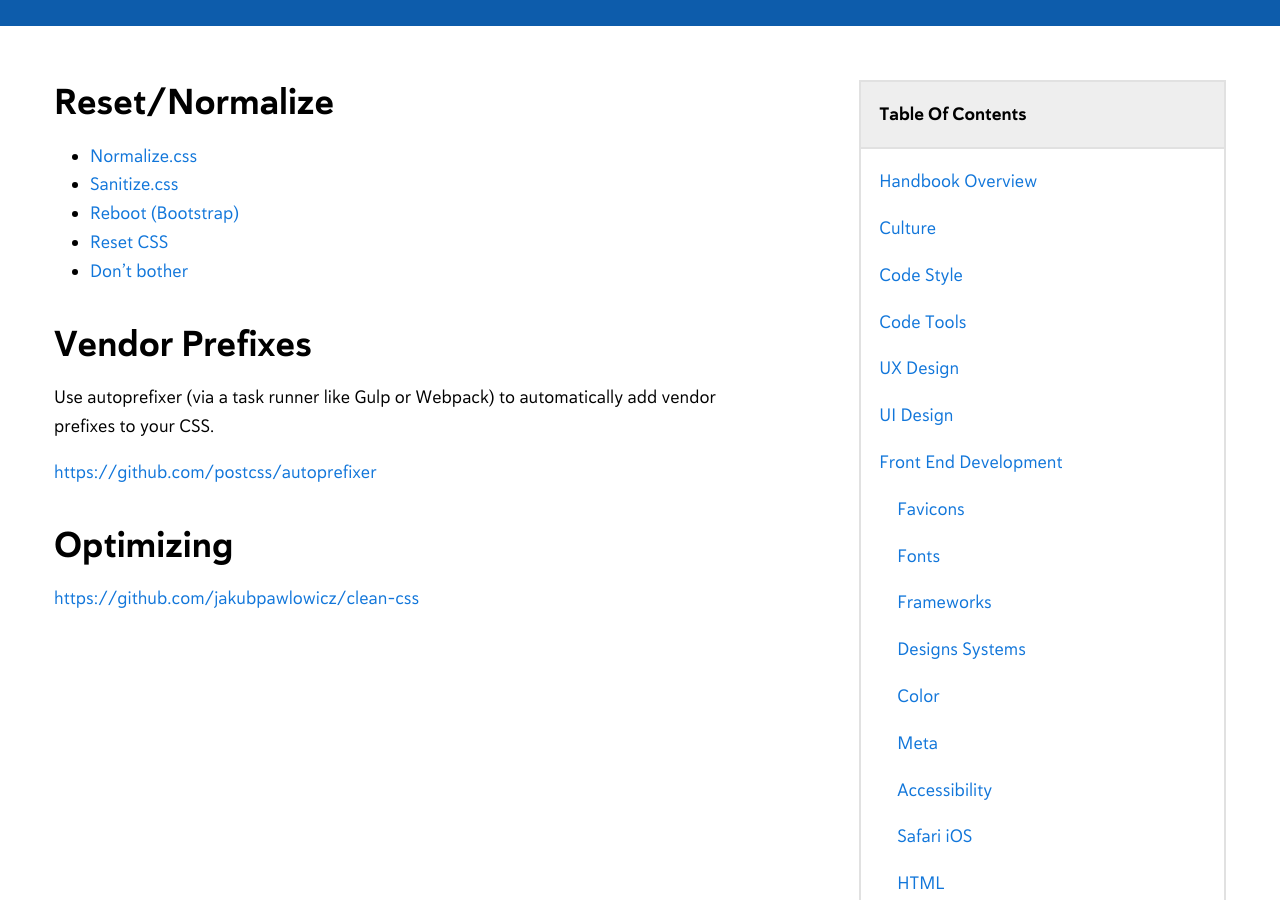
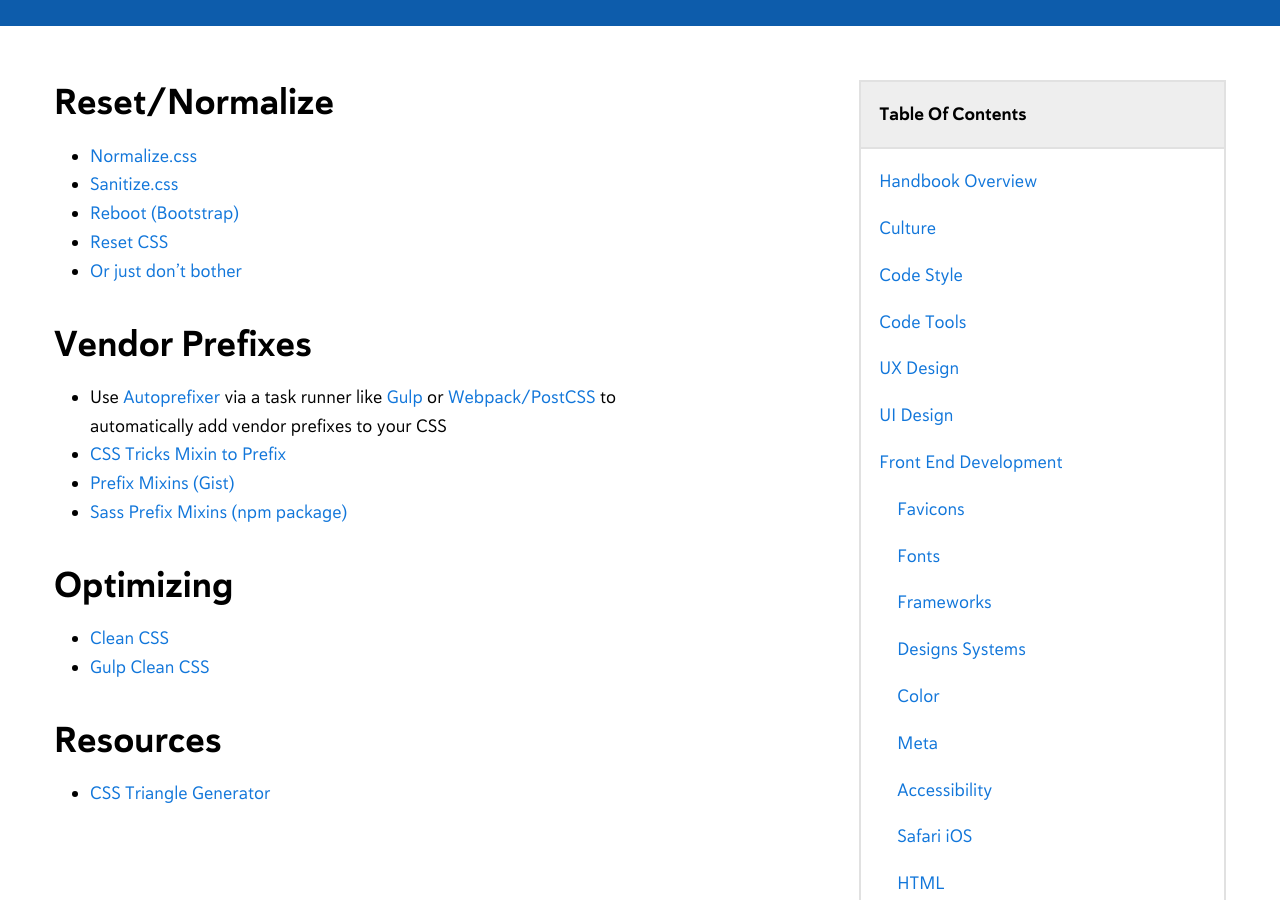
Before and after one commit to mercuryworks/developers-handbook, a Jekyll site: the page built from _posts/2018-01-10-front-end-development-css.markdown, in a window 1280 px wide and 900 px high, scrolled down 354 px. Built offline with Jekyll 4.4.1, drawn with Linux system fonts in a browser that asks for light colours; comment, search, counter and statistics services are not loaded.

Commit message:
Added more content to CSS

```diff
--- a/_posts/2018-01-10-front-end-development-css.markdown
+++ b/_posts/2018-01-10-front-end-development-css.markdown
@@ -17,14 +17,20 @@ child: true
 * [Sanitize.css](https://jonathantneal.github.io/sanitize.css/){:target="_blank"}
 * [Reboot (Bootstrap)](https://getbootstrap.com/docs/4.0/content/reboot/){:target="_blank"}
 * [Reset CSS](https://meyerweb.com/eric/tools/css/reset/){:target="_blank"}
-* [Don't bother](https://css-tricks.com/normalize-css-no/){:target="_blank"}
+* [Or just don't bother](https://css-tricks.com/normalize-css-no/){:target="_blank"}
 
 ## Vendor Prefixes
 
-Use autoprefixer (via a task runner like Gulp or Webpack) to automatically add vendor prefixes to your CSS.
-
-[https://github.com/postcss/autoprefixer](https://github.com/postcss/autoprefixer){:target="_blank"}
+* Use [Autoprefixer](https://github.com/postcss/autoprefixer){:target="_blank"} via a task runner like [Gulp](https://github.com/sindresorhus/gulp-autoprefixer){:target="_blank"} or [Webpack/PostCSS](https://github.com/postcss/postcss-loader){:target="_blank"} to automatically add vendor prefixes to your CSS
+* [CSS Tricks Mixin to Prefix](https://css-tricks.com/snippets/sass/mixin-prefix-properties/){:target="_blank"}
+* [Prefix Mixins (Gist)](https://gist.github.com/juliocesar/8105794){:target="_blank"}
+* [Sass Prefix Mixins (npm package)](https://github.com/JumpLinkNetwork/sass-prefix-mixins){:target="_blank"}
 
 ## Optimizing
 
-[https://github.com/jakubpawlowicz/clean-css](https://github.com/jakubpawlowicz/clean-css){:target="_blank"}
+* [Clean CSS](https://github.com/jakubpawlowicz/clean-css){:target="_blank"}
+* [Gulp Clean CSS](https://github.com/scniro/gulp-clean-css){:target="_blank"}
+
+## Resources
+
+* [CSS Triangle Generator](http://triangle.designyourcode.io/){:target="_blank"}
```
